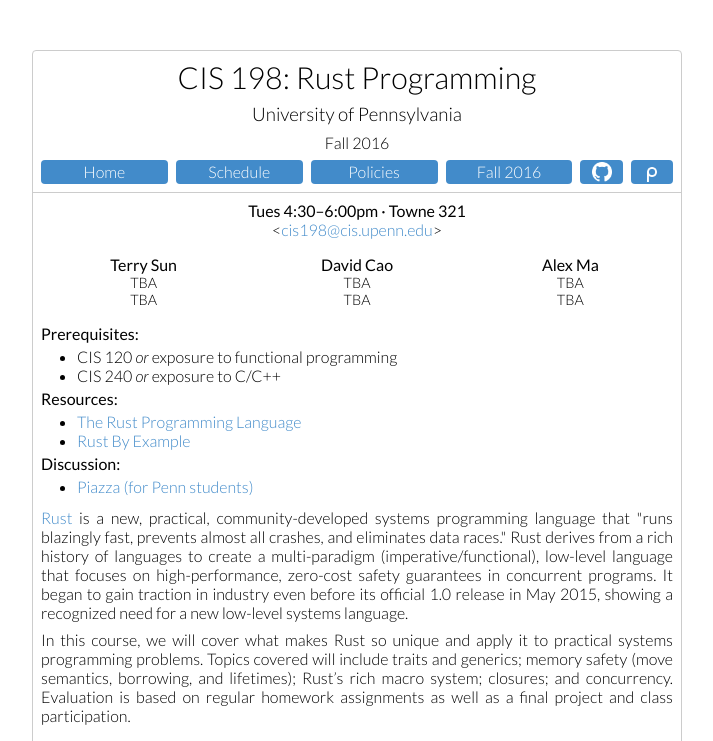
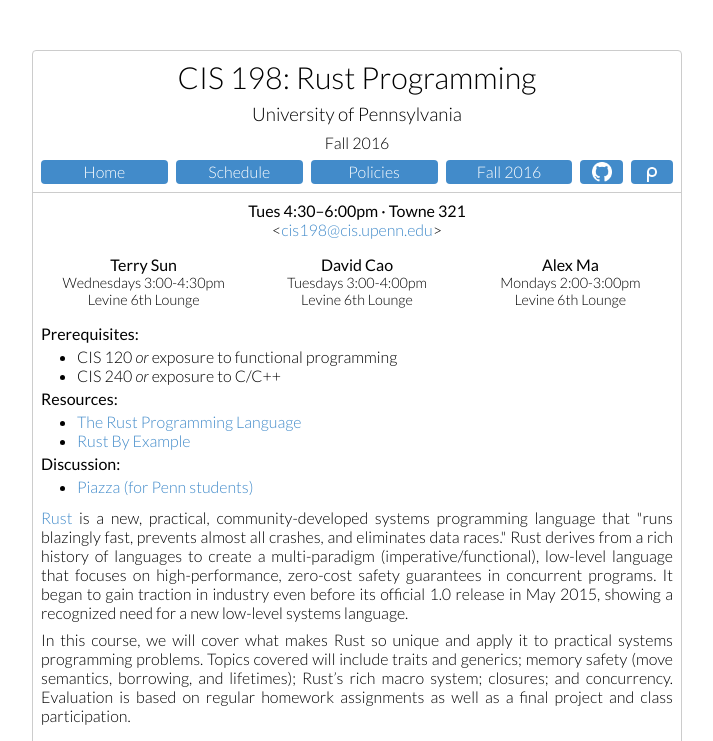
Before and after one commit to cis198-2016f/cis198-2016f.github.io, a Jekyll site: the page built from index.html, in a window 1280 px wide. Shown: the top 741 px of the page, without its empty margins (283-996 px from the left). Built offline with Jekyll 4.4.1, drawn with Linux system fonts in a browser that asks for light colours; grey boxes are pictures that could not be loaded.

Commit message:
added office hours

```diff
--- a/index.html
+++ b/index.html
@@ -14,25 +14,25 @@ layout: default
   <div class="part ctr">
     <b>Terry Sun</b>
     <div class="small">
-      TBA
+      Wednesdays 3:00-4:30pm
       <br>
-      TBA
+      Levine 6th Lounge
     </div>
   </div>
   <div class="part ctr">
     <b>David Cao</b>
     <div class="small">
-      TBA
+      Tuesdays 3:00-4:00pm
       <br>
-      TBA
+      Levine 6th Lounge
     </div>
   </div>
   <div class="part ctr">
     <b>Alex Ma</b>
     <div class="small">
-      TBA
+      Mondays 2:00-3:00pm
       <br>
-      TBA
+      Levine 6th Lounge
     </div>
   </div>
 </section>
```
